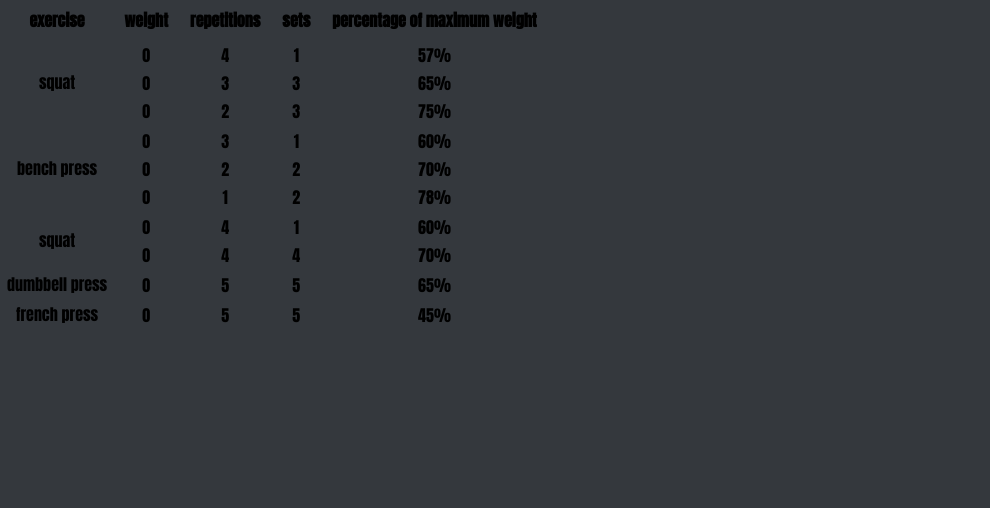
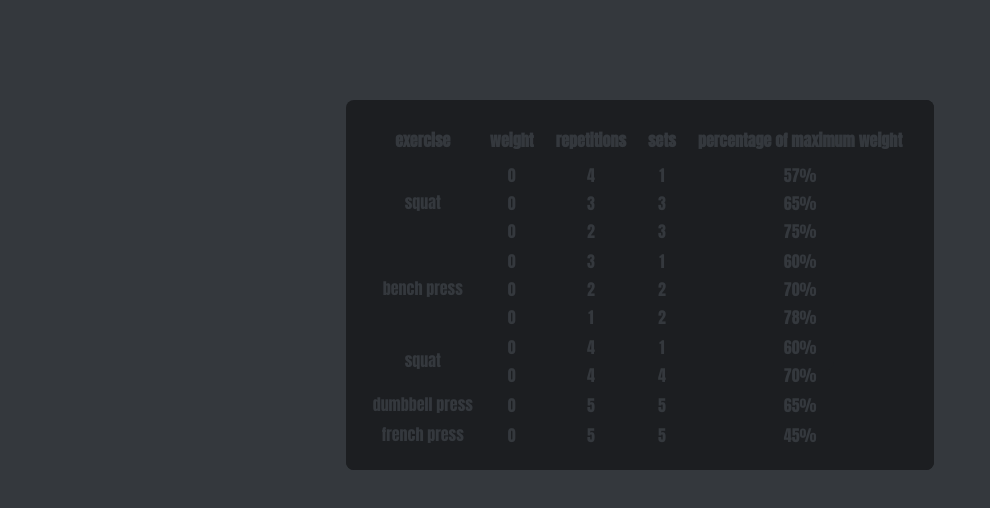
Before and after one commit to Andrew-devcoder/weight, a website: page src/modul1.html in a window 1280 px wide. Shown: the whole page, without its empty margins (0-990 px from the left). Drawn offline with nearby package versions, Linux system fonts and the light colour scheme; files that its build step writes are made by us from their sources; files whose address does not match are found by name.

Commit message:
draft style table

```diff
--- a/gulp/version.json
+++ b/gulp/version.json
@@ -1,3 +1,3 @@
 {
-    "main": "20230331164554"
+    "main": "20230331171124"
 }
--- a/src/modul1.html
+++ b/src/modul1.html
@@ -4,8 +4,7 @@
     <body>
         @@include('html/header.html', { })
         <main>
-            <div class="background">
-                <div class="container">
+            <div class="wrapper">
                 <table class="table">
                     <thead class="table__header">
                         <tr>
@@ -39,9 +38,7 @@
                             <td class="max-weight-percent">75</td>
                         </tr>
 
-                            <td class="name-exercise" rowspan="4">
-                                bench press
-                            </td>
+                        <td class="name-exercise" rowspan="4">bench press</td>
 
                         <tr class="change-weight">
                             <td class="work-press">///</td>
@@ -88,9 +85,7 @@
                             <td class="max-weight-percent">65</td>
                         </tr>
 
-                            <td class="name-exercise" rowspan="2">
-                                french press
-                            </td>
+                        <td class="name-exercise" rowspan="2">french press</td>
 
                         <tr class="change-weight">
                             <td class="work-press">///</td>
@@ -101,7 +96,6 @@
                     </tbody>
                 </table>
             </div>
-            </div>
         </main>
         @@include('html/footer.html', { })
         <script src="js/app.min.js"></script>
--- a/src/scss/style.scss
+++ b/src/scss/style.scss
@@ -64,6 +64,16 @@ body {
     }
 }
 
+.table {
+    margin: 0 auto;
+    max-width: max-content;
+    padding: 20px;
+    background: rgb(28, 30, 33);
+    border-radius: 8px;
+    box-shadow: inset -100px -100px 0 rgb(28, 30, 33);
+    color: rgb(52, 56, 61);
+}
+
 th {
     padding: 10px;
 }
```
Also changed, not shown: src/index.html (+5 -5 lines), dist/css/style.css, dist/css/style.min.css, dist/index.html, dist/modul1.html. Lines whose indentation alone changed are shown as unchanged.
